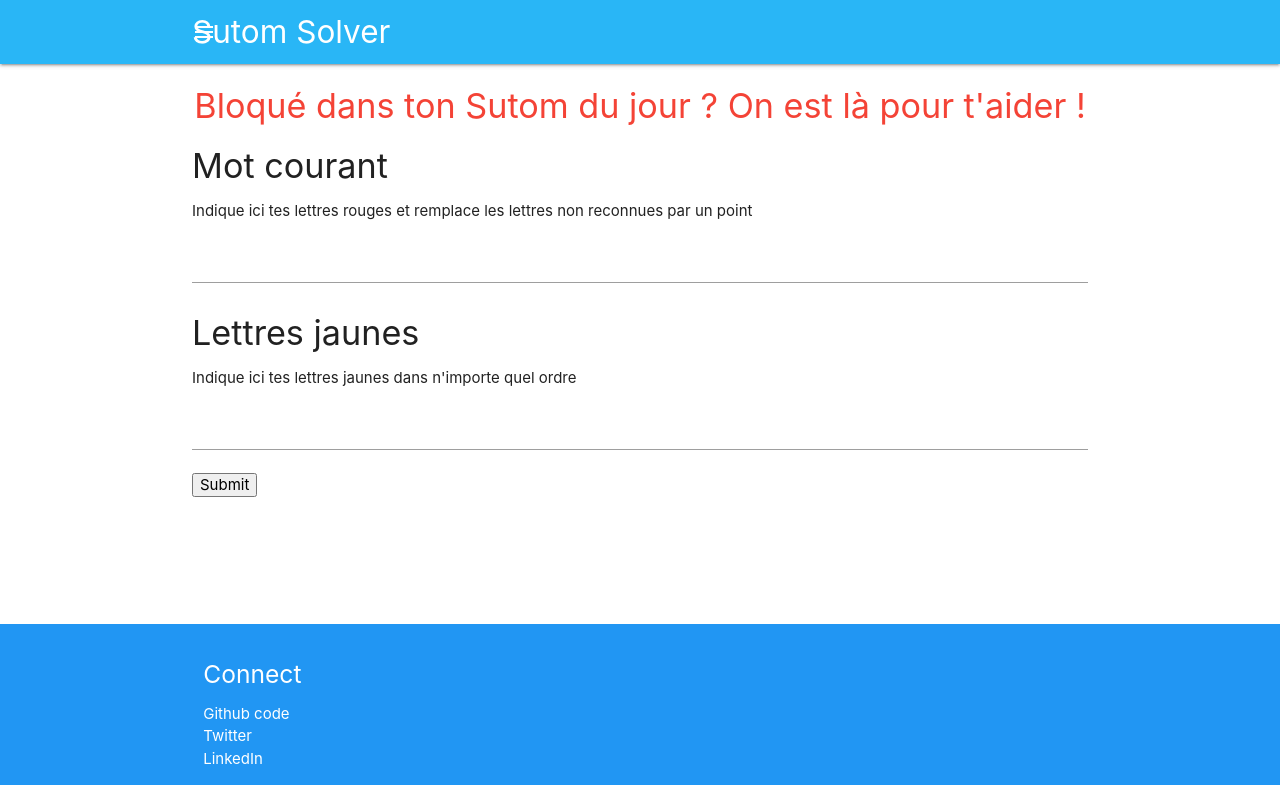
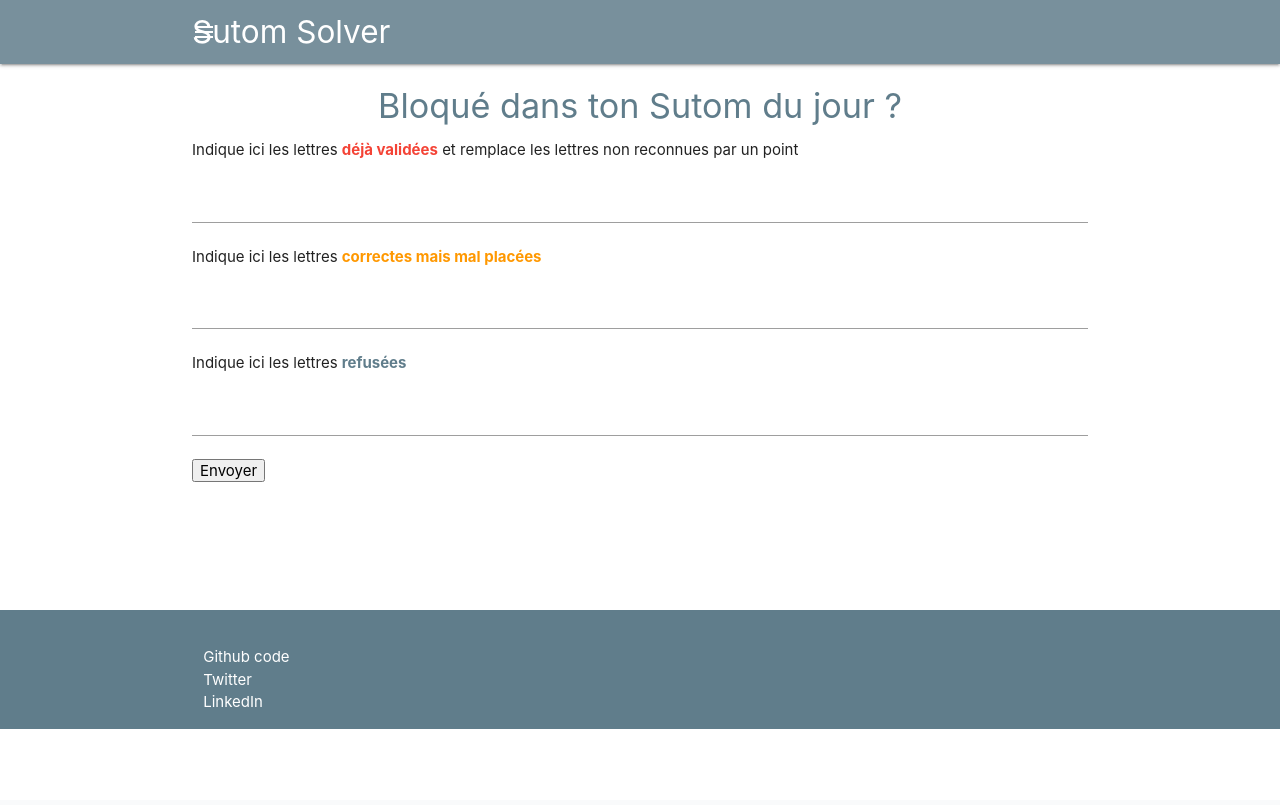
Before and after one commit to devironl/sutom-solver, a Flask app: page / in a window 1280 px wide. Run offline with Flask 2, Linux system fonts and the light colour scheme.

Commit message:
Add grey letters

```diff
--- a/app.py
+++ b/app.py
@@ -1,6 +1,7 @@
 import re
 from unidecode import unidecode
 from flask import Flask, render_template, request, jsonify
+import os
 
 app = Flask(__name__)
 
@@ -14,10 +15,16 @@ def all_yellow_in_word(yellow_letters, word):
 
     return True
 
-def lookup(attempt, yellow_letters):
+def grey_in_word(grey_letters, word):
+    for letter in grey_letters:
+        if unidecode(letter.upper()) in word:
+            return True
+    return False
+
+def lookup(attempt, yellow_letters, grey_letters):
     regex = re.compile(f"^{attempt.upper().strip()}$")
     for word in dico:
-        if regex.search(word) and all_yellow_in_word(yellow_letters, word):
+        if regex.search(word) and all_yellow_in_word(yellow_letters, word) and not grey_in_word(grey_letters, word):
             yield word
 
 @app.route('/', methods=['GET', 'POST'])
@@ -26,8 +33,13 @@ def index():
     if request.method == 'POST' and "attempt" in request.form:
         attempt = request.form["attempt"]
         yellow_letters = request.form["yellow"]
-        candidates = list(lookup(attempt, yellow_letters))
-        return render_template('index.html', candidates=candidates)
+        grey_letters = request.form["grey"]
+        candidates = list(lookup(attempt, yellow_letters, grey_letters))
+        print(candidates)
+        if len(candidates) == 0:
+            return render_template("index.html", error_message="Error")
+        else:
+            return render_template('index.html', candidates=candidates)
     return render_template('index.html')
 
 
@@ -36,7 +48,7 @@ def index():
 
 
 if __name__ == '__main__':
-    app.run(debug=True, host='0.0.0.0', port=5002)
+    app.run(debug=True, host='0.0.0.0', port=os.environ.get("PORT", 5002))
     # while True:
     #     attempt = input("attempt:\n> ")
     #     yellow = input("yellow:\n> ")
--- a/templates/index.html
+++ b/templates/index.html
@@ -13,7 +13,7 @@
 
 <body>
 <!--NAVIGATION BAR-->
-<nav class="light-blue lighten-1" role="navigation">
+<nav class="blue-grey lighten-1" role="navigation">
     <div class="nav-wrapper container"><a id="logo-container" href="" class="brand-logo">Sutom Solver</a>
         <!--<ul class="right hide-on-med-and-down">
             <li><a href="">Home</a></li>
@@ -23,22 +23,23 @@
     </div>
 </nav>
 
-<!--CONTAINER-->
 <div class="container">
-    <h4 class="header center red-text">Bloqué dans ton Sutom du jour ? On est là pour t'aider !</h4>
-    <!--<h4 class="center light-blue-text">Hey</h4>-->
+    <h4 class="header center blue-grey-text">Bloqué dans ton Sutom du jour ?</br></h4>
 
-    <form action="/" method = "POST" >
-        <h4>Mot courant</h4>
-        <p>Indique ici tes lettres rouges et remplace les lettres non reconnues par un point</p>
-        <input type = "text" name = "attempt" value="{{ request.form['attempt'] }}"/></p>
-        <h4>Lettres jaunes</h4>
-        <p>Indique ici tes lettres jaunes dans n'importe quel ordre</p>
-        <input type = "text" name = "yellow" value="{{ request.form['yellow'] }}"/></p>
-        <p><input type = "submit" value = "Submit" name="btn_submit"/></p>
+    <form action="/" method="POST" >
+        <!--<h5>Mot courant</h5>-->
+        <p>Indique ici les lettres <b class="red-text">déjà validées</b> et remplace les lettres non reconnues par un point</p>
+        <input type="text" name="attempt" class="red-text" value="{{ request.form['attempt'] }}"/></p>
+        <!--<h5>Lettres jaunes</h5>-->
+        <p>Indique ici les lettres <b class="orange-text">correctes mais mal placées</b></p>
+        <input type="text" class="orange-text" name="yellow" value="{{ request.form['yellow'] }}"/></p>
+        <!--<h5>Lettres refusées</h5>-->
+        <p>Indique ici les lettres <b class="blue-grey-text">refusées</b></p>
+        <input type="text" name="grey" class="blue-grey-text" value="{{ request.form['grey'] }}"/></p>
+        <p><input type="submit" value="Envoyer" name="btn_submit"/></p>
 
 {% if candidates%}
-    <h5>Here are the possibilities:</h5>
+    <h5>Voici les mots possibles:</h5>
 
     <ul class="collection with-header">
         {% for candidate in candidates %}
@@ -55,11 +56,11 @@
 <br>
 
 <!--FOOTER-->
-<footer class="page-footer blue">
+<footer class="page-footer blue-grey">
     <div class="container">
         <div class="row">
             <div class="col l3 s12">
-                <h5 class="white-text">Connect</h5>
+                <h5 class="white-text"> </h5>
                 <ul>
                     <li><a class="white-text" href="https://github.com/devironl/sutom-solver">Github code</a></li>
                     <li><a class="white-text" href="https://www.twitter.com/devironl">Twitter</a></li>
```
